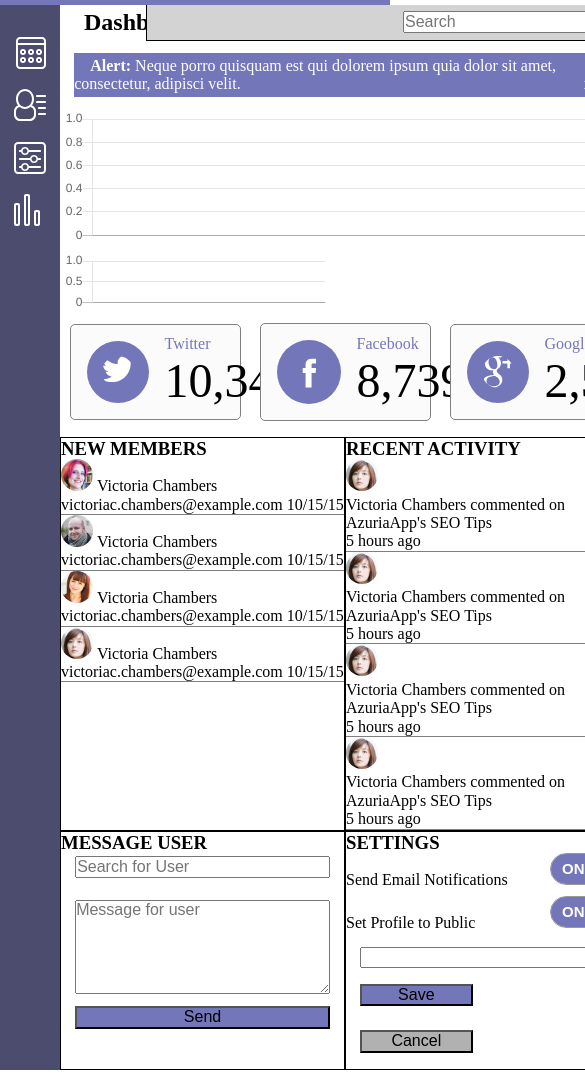
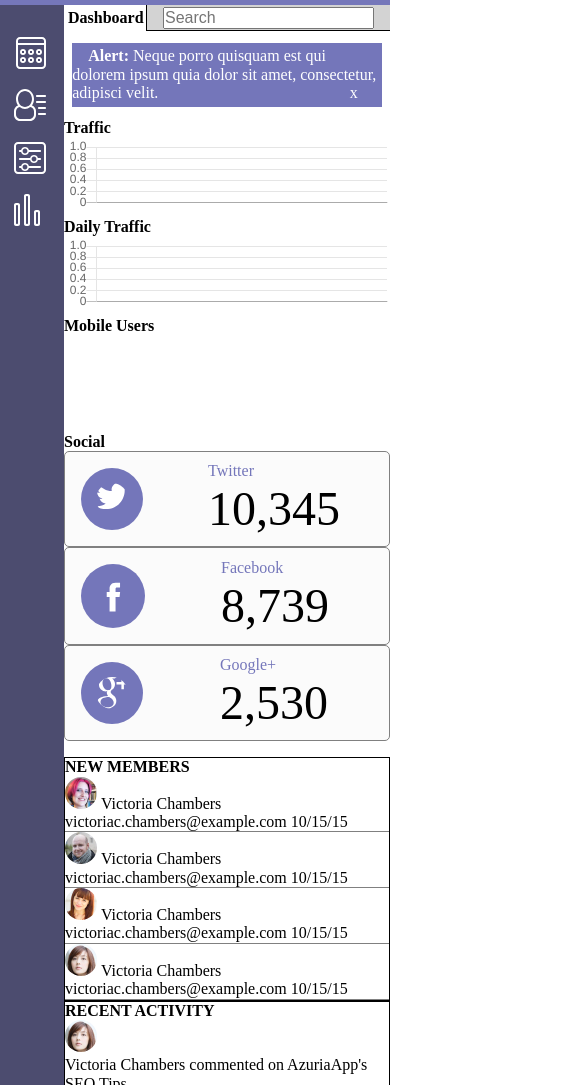
Before and after one commit to AzureXX/techdegree-project-9, a plain HTML site: page index.html in a window 390 px wide. Shown: the part 75-1160 px from the top of the page, 585 px wide, since content can reach past the window. Drawn offline with nearby package versions, Linux system fonts and the light colour scheme.

Commit message:
mobile firrst approach added

```diff
--- a/index.html
+++ b/index.html
@@ -36,17 +36,21 @@
           <p class="alert"><span class="alert-is">Alert: </span><span class="alert-text">Neque porro quisquam est qui dolorem ipsum quia dolor sit amet, consectetur, adipisci velit.</span><span class="alert-close">x </span></p>
 
           <div class="chart-1">
+            <h2>Traffic</h2>
             <canvas id="traffic-chart" width="100" height="25"></canvas>
           </div>
           <div class="chart-2">
+            <h2>Daily Traffic</h2>
             <canvas id="daily-traffic" width="100" height="25"></canvas>
           </div>
           <div class="chart-3">
+            <h2>Mobile Users</h2>
             <canvas id="mobile-users" width="100" height="25"></canvas>
           </div>
 
 
         <div class="sn-block">
+          <h2>Social</h2>
           <div class="sn-widget">
             <img class="sn-icon" src="icons/icon-twitter.svg">
             <div class="sn-text">
--- a/scss/base/_base.scss
+++ b/scss/base/_base.scss
@@ -12,3 +12,7 @@ main {
   display: inline-flex;
   flex-flow: row wrap;
 }
+
+h2, h3 {
+  font-size: 1em;
+}
--- a/scss/components/_charts.scss
+++ b/scss/components/_charts.scss
@@ -5,7 +5,6 @@
 
 .chart-2,
 .chart-3 {
-  display: inline-block;
-  width: 47%;
+  width: 100%;
   margin:auto;
 }
--- a/scss/components/_header.scss
+++ b/scss/components/_header.scss
@@ -6,9 +6,6 @@ header {
   background-color: #7577BA;
   width: 100%;
 }
-
-
-
 
 header p {
   font-size: 1em;
--- a/scss/components/_main.scss
+++ b/scss/components/_main.scss
@@ -2,8 +2,8 @@
 .main-container {
   width: calc(100% - 64px);
   background-color: #FFF;
-  margin-left: -4px;
-  display: inline-block;
+  display: inline-flex;
+  flex-flow: row wrap;
 }
 
 .dashboard-line {
@@ -14,8 +14,8 @@
 
 .dashboard-line h2 {
   margin: 0 auto 0 0;
-  padding: 4px 1em;
-  width: 15%;
+  padding: 4px;
+  width: 25%;
   background-color: white;
 }
 
--- a/scss/components/_nav.scss
+++ b/scss/components/_nav.scss
@@ -5,7 +5,6 @@ nav ul li {
 }
 
 .main-nav {
-
   display: inline-block;
   width: 64px;
   padding:16px;
--- a/scss/components/_social.scss
+++ b/scss/components/_social.scss
@@ -1,13 +1,14 @@
 .sn-block {
   display: inline-flex;
-  width:100%;
-  margin-bottom: 1em;
+  flex-flow: row wrap;
+  width: 100%;
+  margin: 1em auto;
 }
 
 .sn-widget {
   border: grey solid 1px;
   border-radius: 5px;
-  width: 30%;
+  width: 100%;
   margin: auto;
   display: inline-flex;
   background-color: #FBFBFB;
--- a/scss/components/_widgets.scss
+++ b/scss/components/_widgets.scss
@@ -34,7 +34,7 @@ form p {
 }
 .user-search,
 .widget textarea {
-  width: 90%;
+  width: 100%;
   margin: 3px 5% 0;
 }
 
@@ -45,8 +45,8 @@ form p {
 }
 
 .widget {
-  width: 50%;
-  vertical-align: top;
+  width: 100%;
+
 }
 
 
@@ -63,15 +63,15 @@ form p {
 }
 
 .save {
-  display: inline-block;
-  width: 40%;
-  margin:0.5em 4.85%;
+  display: block;
+  width: 90%;
+  margin: 0.5em auto;
   background-color: #7476BA;
 }
 
 .cancel {
-  display: inline-block;
-  width: 40%;
-  margin:1em 4.85%;
+  display: block;
+  width: 90%;
+  margin: 0.5em auto;
   background-color: #B1B1B1;
 }
```
Also changed, not shown: css/styles.css, 1 other file.
